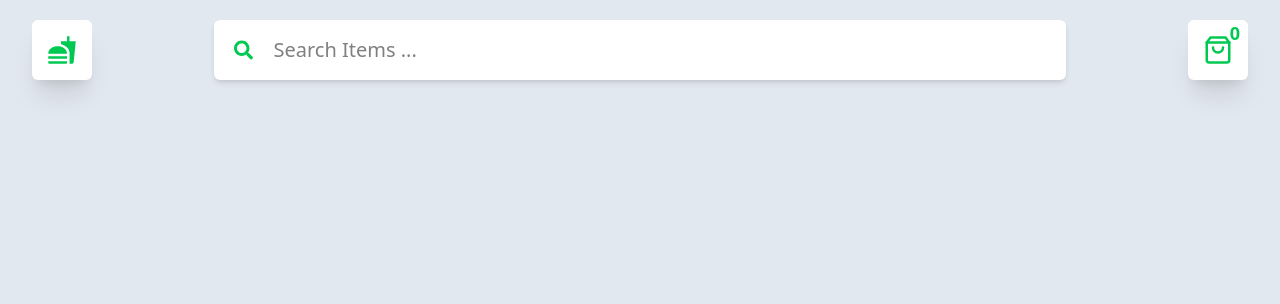
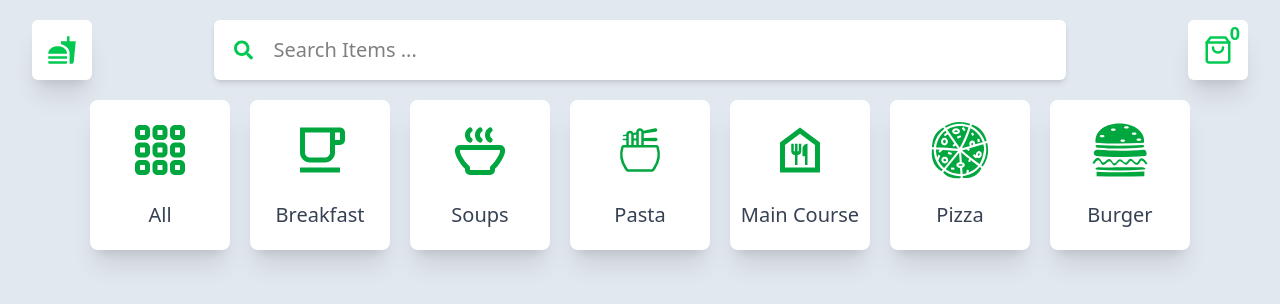
Before and after one commit to akshat-2502/Food-Delivery-React-and-Redux, a React (Vite) app: page / in a window 1280 px wide. Shown: the top 304 px of the page. Built offline with nearby package versions, Linux system fonts and the light colour scheme.

Commit message:
catagory menu cards are done

```diff
--- /dev/null
+++ b/src/Category.jsx
@@ -0,0 +1,49 @@
+import { TiThSmallOutline } from "react-icons/ti";
+import { MdOutlineFreeBreakfast } from "react-icons/md";
+import { TbSoup } from "react-icons/tb";
+import { CiBowlNoodles } from "react-icons/ci";
+import { MdOutlineFoodBank } from "react-icons/md";
+import { GiFullPizza } from "react-icons/gi";
+import { GiHamburger } from "react-icons/gi";
+
+const categories = [
+  {
+    id: 1,
+    name: "All",
+    image: <TiThSmallOutline className="w-[60px] h-[60px] text-green-600" />,
+  },
+  {
+    id: 2,
+    name: "Breakfast",
+    image: (
+      <MdOutlineFreeBreakfast className="w-[60px] h-[60px] text-green-600" />
+    ),
+  },
+  {
+    id: 3,
+    name: "Soups",
+    image: <TbSoup className="w-[60px] h-[60px] text-green-600" />,
+  },
+  {
+    id: 4,
+    name: "Pasta",
+    image: <CiBowlNoodles className="w-[60px] h-[60px] text-green-600" />,
+  },
+  {
+    id: 5,
+    name: "Main Course",
+    image: <MdOutlineFoodBank className="w-[60px] h-[60px] text-green-600" />,
+  },
+  {
+    id: 6,
+    name: "Pizza",
+    image: <GiFullPizza className="w-[60px] h-[60px] text-green-600" />,
+  },
+  {
+    id: 7,
+    name: "Burger",
+    image: <GiHamburger className="w-[60px] h-[60px] text-green-600" />,
+  },
+];
+
+export default categories;
--- a/src/pages/Home.jsx
+++ b/src/pages/Home.jsx
@@ -1,10 +1,22 @@
 import React from "react";
 import Nav from "../components/Nav";
+import categories from "../Category";
 
 const Home = () => {
   return (
     <div className="w-full min-h-screen bg-slate-200">
       <Nav />
+      <div className="flex flex-wrap justify-center items-center gap-5 w-[100%]">
+        {categories.map((item) => (
+          <div
+            key={item.id}
+            className="w-[140px] h-[150px] text-[20px] text-gray-700 bg-white flex flex-col items-center gap-5 justify-center shadow-xl rounded-lg hover:bg-green-200 cursor-pointer transition-all duration-300"
+          >
+            {item.image}
+            {item.name}
+          </div>
+        ))}
+      </div>
     </div>
   );
 };
```
